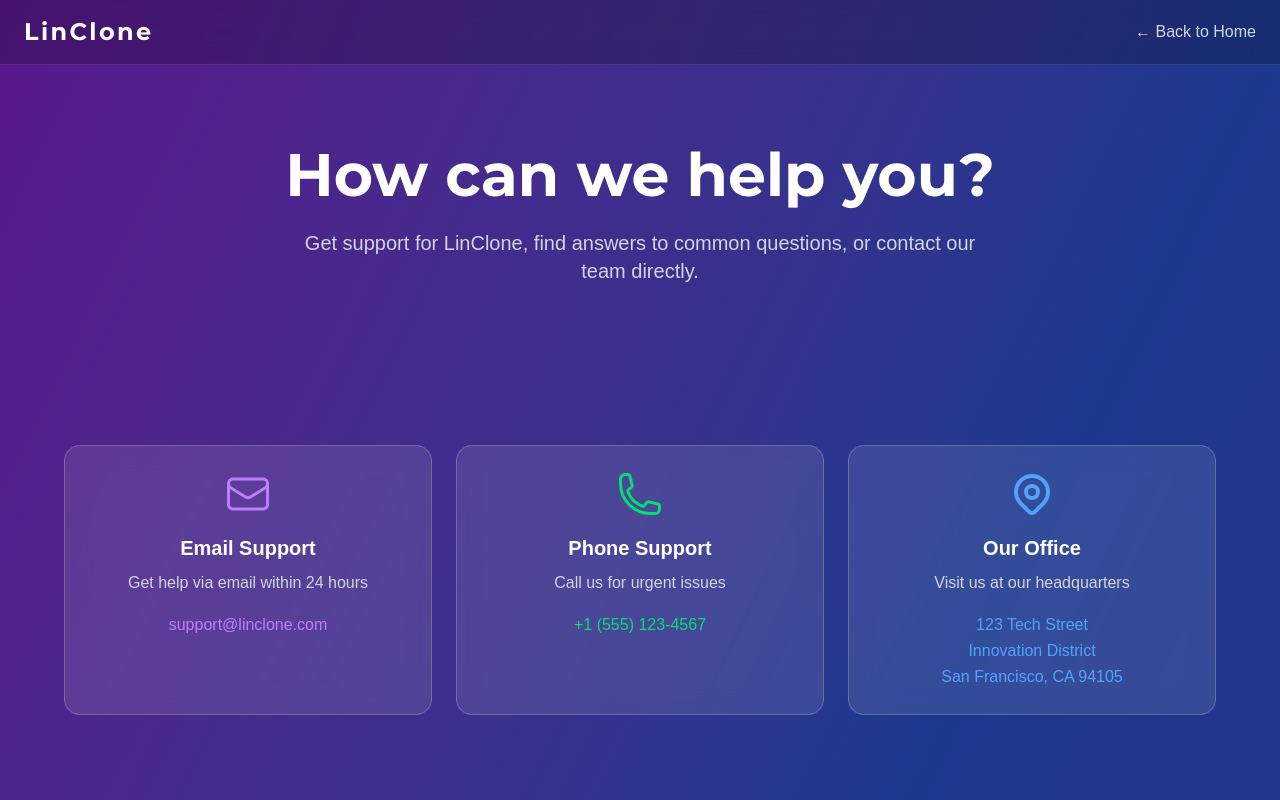
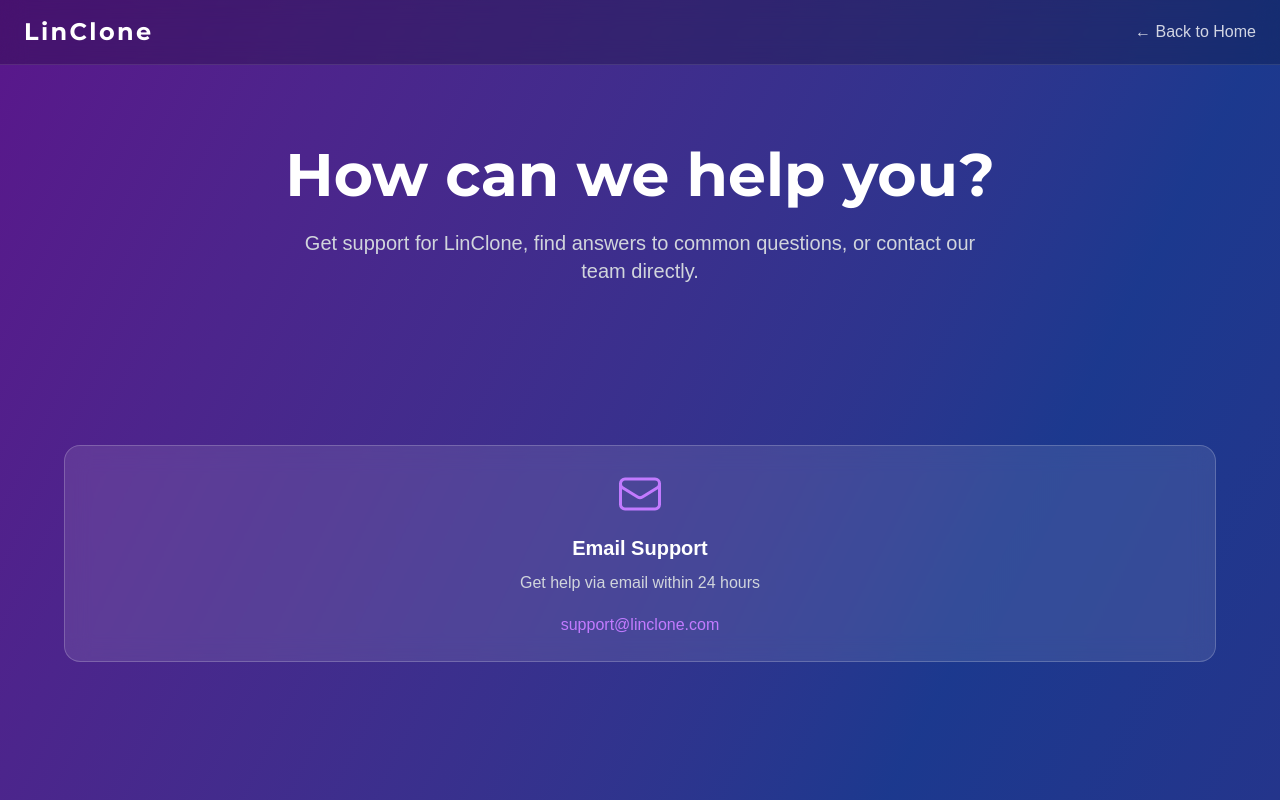
Before and after one commit to kensei329/linclone_lp, a Next.js app: page /support in a window 1280 px wide. Shown: the top 800 px of the page. Built offline with nearby package versions, Linux system fonts and the light colour scheme.

Commit message:
fixed support page issue

```diff
--- a/src/app/support/page.tsx
+++ b/src/app/support/page.tsx
@@ -172,7 +172,7 @@ export default function SupportPage() {
       {/* Quick Contact Cards */}
       <section className="py-12 px-6">
         <div className="max-w-6xl mx-auto">
-          <div className="grid grid-cols-1 md:grid-cols-3 gap-6 mb-16">
+          <div className="grid gap-6 mb-16">
             <motion.div
               initial={{ opacity: 0, y: 20 }}
               animate={{ opacity: 1, y: 0 }}
@@ -190,41 +190,7 @@ export default function SupportPage() {
               </a>
             </motion.div>
 
-            <motion.div
-              initial={{ opacity: 0, y: 20 }}
-              animate={{ opacity: 1, y: 0 }}
-              transition={{ duration: 0.6, delay: 0.2 }}
-              className="bg-white/10 backdrop-blur-md border border-white/20 rounded-2xl p-6 text-center hover:bg-white/15 transition-all duration-300"
-            >
-              <PhoneIcon className="w-12 h-12 text-green-400 mx-auto mb-4" />
-              <h3 className="text-xl font-semibold text-white mb-2">Phone Support</h3>
-              <p className="text-gray-300 mb-4">Call us for urgent issues</p>
-              <a
-                href="tel:+1-555-123-4567"
-                className="inline-flex items-center text-green-400 hover:text-green-300 transition-colors"
-              >
-                +1 (555) 123-4567
-              </a>
-            </motion.div>
 
-            <motion.div
-              initial={{ opacity: 0, y: 20 }}
-              animate={{ opacity: 1, y: 0 }}
-              transition={{ duration: 0.6, delay: 0.3 }}
-              className="bg-white/10 backdrop-blur-md border border-white/20 rounded-2xl p-6 text-center hover:bg-white/15 transition-all duration-300"
-            >
-              <svg className="w-12 h-12 text-blue-400 mx-auto mb-4" fill="none" stroke="currentColor" viewBox="0 0 24 24">
-                <path strokeLinecap="round" strokeLinejoin="round" strokeWidth={2} d="M17.657 16.657L13.414 20.9a1.998 1.998 0 01-2.827 0l-4.244-4.243a8 8 0 1111.314 0z" />
-                <path strokeLinecap="round" strokeLinejoin="round" strokeWidth={2} d="M15 11a3 3 0 11-6 0 3 3 0 016 0z" />
-              </svg>
-              <h3 className="text-xl font-semibold text-white mb-2">Our Office</h3>
-              <p className="text-gray-300 mb-4">Visit us at our headquarters</p>
-              <address className="text-blue-400 not-italic leading-relaxed">
-                123 Tech Street<br />
-                Innovation District<br />
-                San Francisco, CA 94105
-              </address>
-            </motion.div>
           </div>
 
         </div>
```
